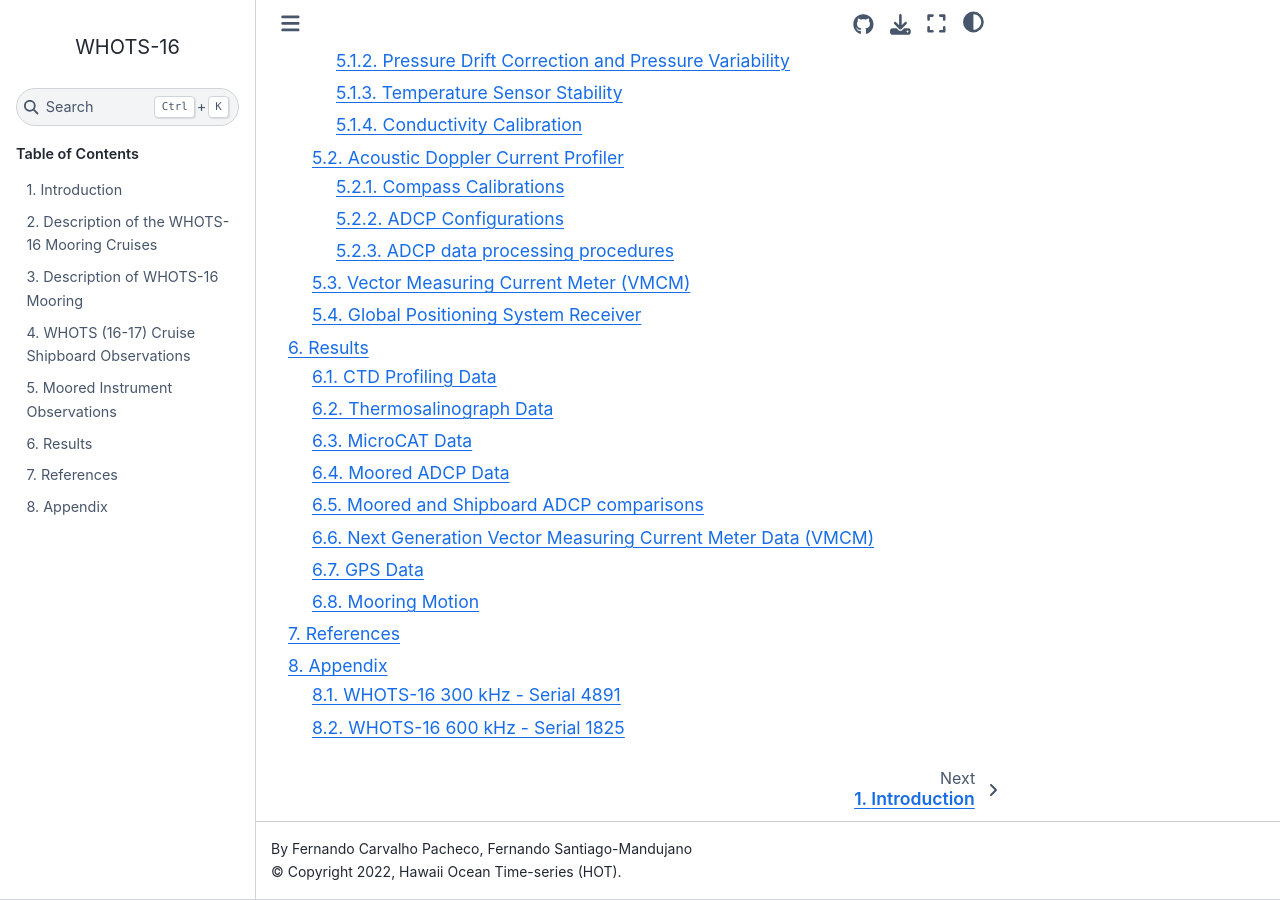
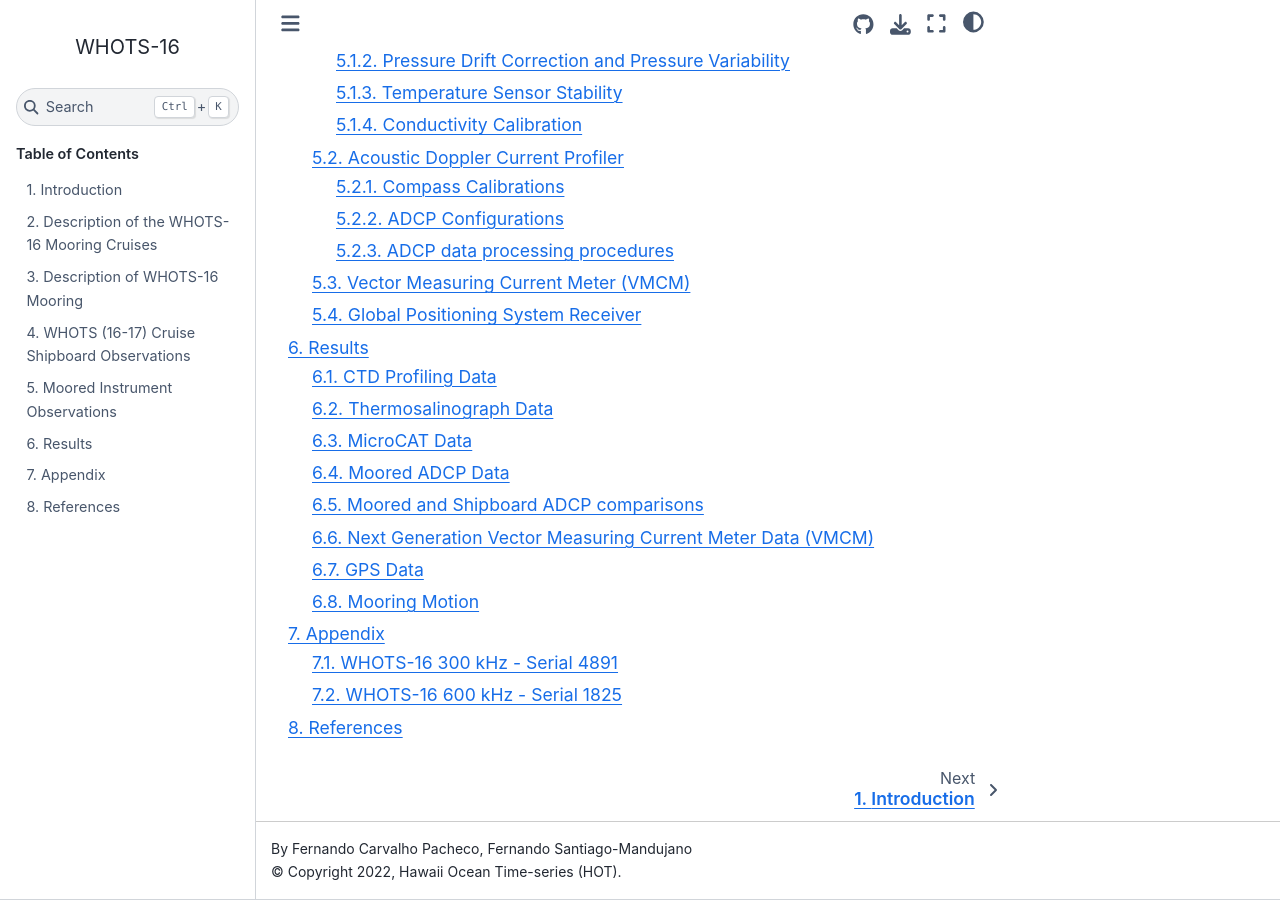
Before and after one commit to hot-dogs/whots16-data-report, a Sphinx documentation site: the page built from docs/source/index.md, in a window 1280 px wide and 900 px high, scrolled down 747 px. Built offline with Sphinx 7.4.7 and the Sphinx Book theme 1.1.4, drawn with Linux system fonts in a browser that asks for light colours.

Commit message:
changed position between references and appendix

````diff
--- a/docs/source/index.md
+++ b/docs/source/index.md
@@ -11,6 +11,6 @@
 4_section
 5_section
 6_section
+appendices
 references
-appendices
 ```
````
